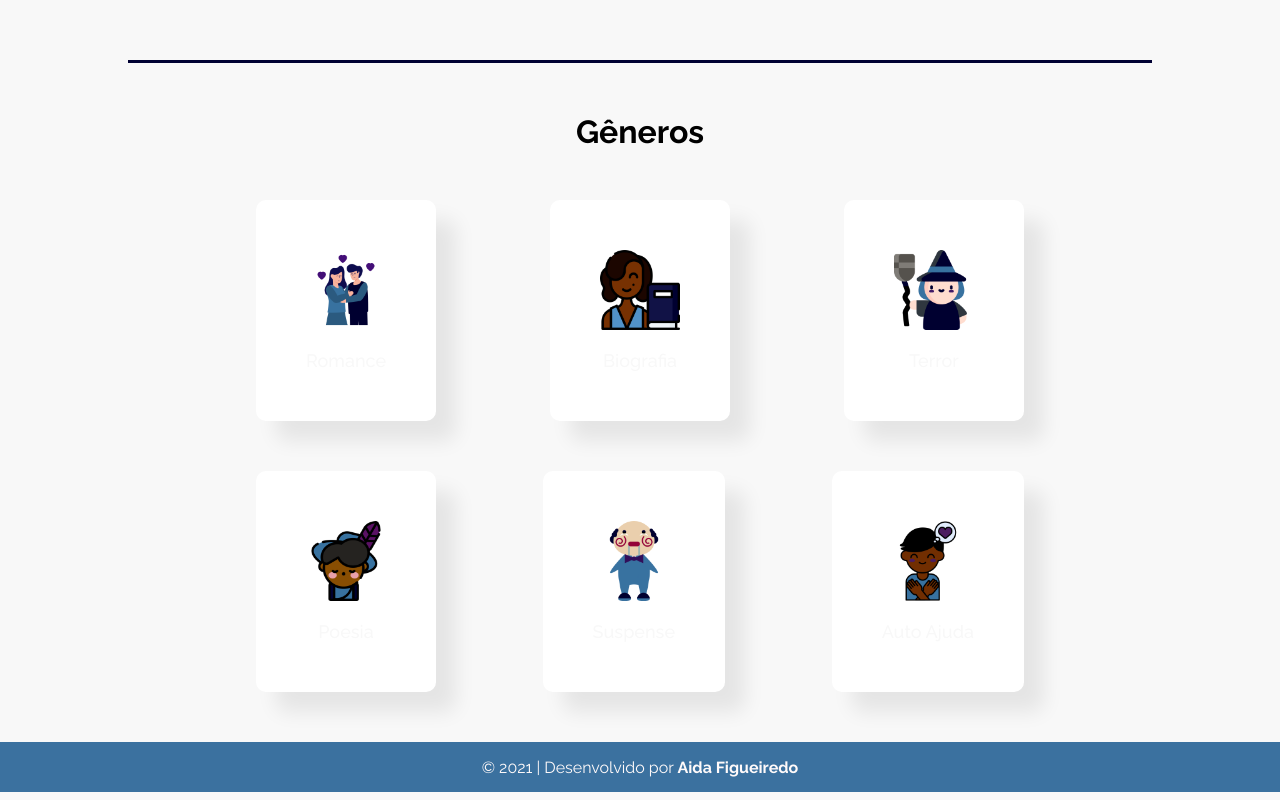
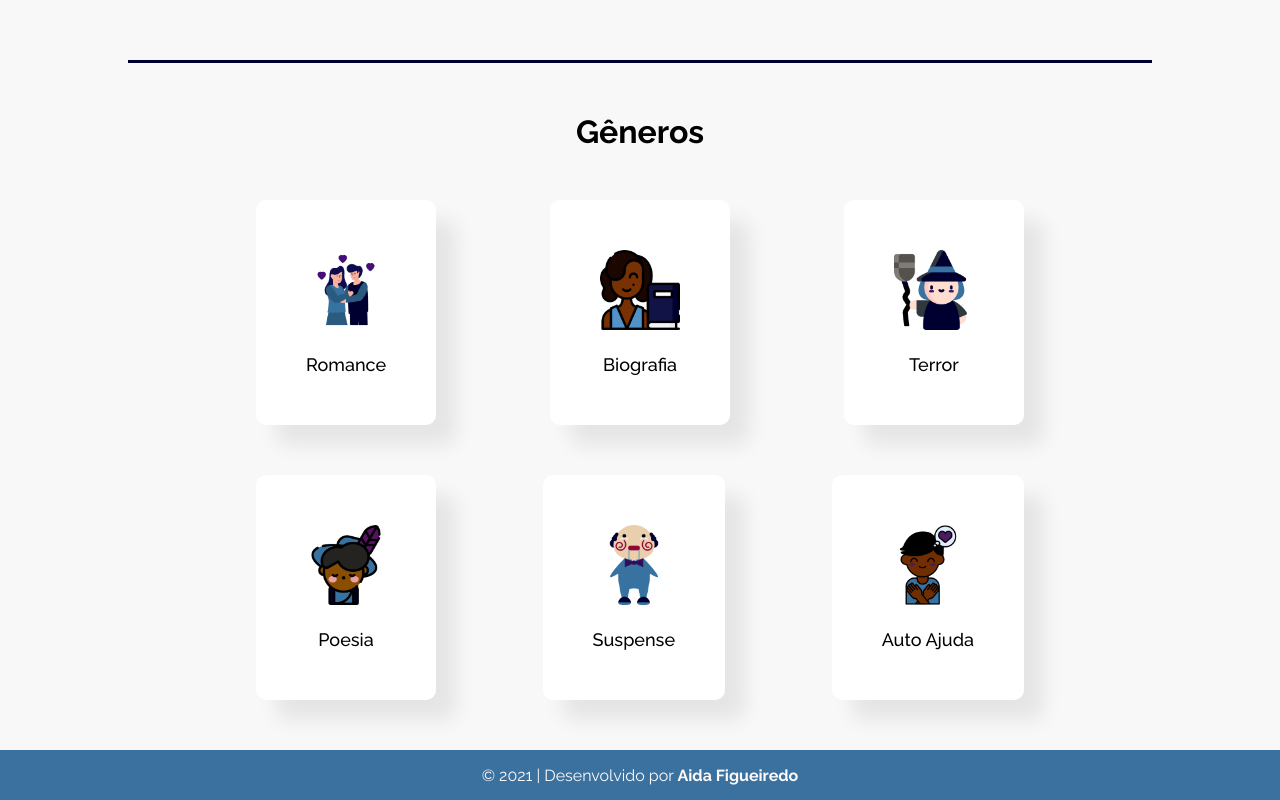
Before and after one commit to AidaFig/ReadIt, a React (Create React App) app: page /livros in a window 1280 px wide. Shown: the part 513-1313 px from the top of the page. Built offline with nearby package versions, Linux system fonts and the light colour scheme; the HTML template or start-up script is replaced by a standard one.

Commit message:
updating mock info

```diff
--- a/src/pages/Books/Books.jsx
+++ b/src/pages/Books/Books.jsx
@@ -18,7 +18,7 @@ const genders = [
         id: 2,
         icon: "../assets/icons/biografia.png",
         title: "Biografia",
-        path: ""
+        path: "/biografia"
     },
     {
         id: 3,
@@ -66,20 +66,20 @@ export const Books = () => {
         <h1 className ="gender-title">Gêneros</h1>
         <div className="gender-container">
         {genders.map(gender =>
-            <Link to={gender.path}>
                 <div key={gender.id}
                     className="gender-box"
                     data-aos="fade-down"
                 >
 
+            <Link to={gender.path}>
                 <img
                     src={gender.icon}
                     alt={gender.title}
                     className="gender-icon"
                 />
+            </Link>
                     <p className="gender-name">{gender.title}</p>
                 </div>
-            </Link>
         )}
         </div>
         <Footer />
```
